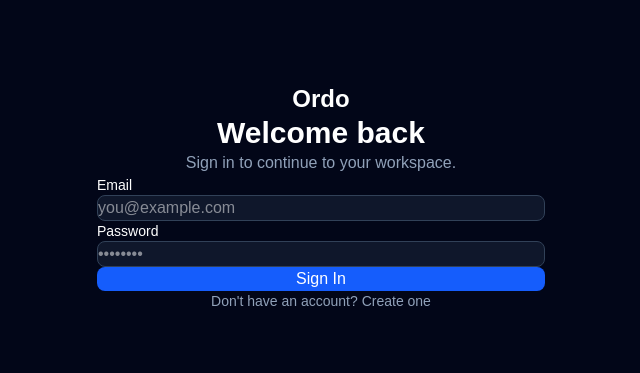
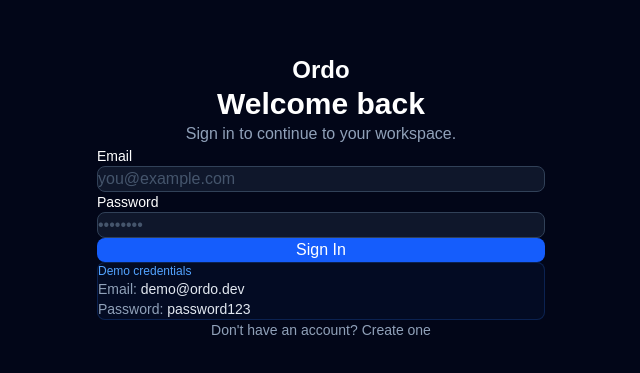
Before and after one commit to Omar-webcloud/Ordo, a Next.js app: page /login in a window 1280 px wide. Shown: the part 203-576 px from the top of the page, without its empty margins (319-959 px from the left). Built offline with nearby package versions, Linux system fonts and the light colour scheme.

Commit message:
Chore: integrate mock auth for testing

```diff
--- a/app/dashboard/page.tsx
+++ b/app/dashboard/page.tsx
@@ -1,20 +1,51 @@
+"use client";
+
 import Link from "next/link";
+import { useEffect, useState } from "react";
+
+import ProtectedRoute from "../../components/auth/ProtectedRoute";
+import {
+  getStoredUser,
+  logout,
+} from "../../lib/auth";
 
 export default function DashboardPage() {
+  const [userName, setUserName] = useState("User");
+
+  useEffect(() => {
+    const user = getStoredUser();
+
+    if (user) {
+      setUserName(user.name);
+    }
+  }, []);
+
+  const handleLogout = () => {
+    logout();
+    window.location.href = "/login";
+  };
+
   return (
+    <ProtectedRoute>
       <main className="min-h-screen bg-slate-950 text-white">
         <header className="border-b border-slate-800">
           <div className="mx-auto flex max-w-7xl items-center justify-between px-6 py-5">
-          <Link href="/" className="text-2xl font-bold">
+            <Link
+              href="/"
+              className="text-2xl font-bold"
+            >
               Ordo
             </Link>
 
             <div className="flex items-center gap-4">
-            <span className="text-sm text-slate-400">
-              Welcome back
+              <span className="hidden text-sm text-slate-400 sm:block">
+                Welcome, {userName}
               </span>
 
-            <button className="rounded-lg border border-slate-700 px-4 py-2 text-sm hover:bg-slate-900">
+              <button
+                onClick={handleLogout}
+                className="rounded-lg border border-slate-700 px-4 py-2 text-sm transition hover:bg-slate-900"
+              >
                 Logout
               </button>
             </div>
@@ -23,7 +54,10 @@
 
         <section className="mx-auto max-w-7xl px-6 py-10">
           <div>
-          <h1 className="text-3xl font-bold">Dashboard</h1>
+            <h1 className="text-3xl font-bold">
+              Dashboard
+            </h1>
+
             <p className="mt-2 text-slate-400">
               Overview of your projects and tasks.
             </p>
@@ -31,24 +65,41 @@
 
           <div className="mt-8 grid gap-6 sm:grid-cols-3">
             <div className="rounded-xl border border-slate-800 bg-slate-900 p-6">
-            <p className="text-sm text-slate-400">Projects</p>
-            <p className="mt-2 text-3xl font-bold">0</p>
+              <p className="text-sm text-slate-400">
+                Projects
+              </p>
+
+              <p className="mt-2 text-3xl font-bold">
+                0
+              </p>
             </div>
 
             <div className="rounded-xl border border-slate-800 bg-slate-900 p-6">
-            <p className="text-sm text-slate-400">Active Tasks</p>
-            <p className="mt-2 text-3xl font-bold">0</p>
+              <p className="text-sm text-slate-400">
+                Active Tasks
+              </p>
+
+              <p className="mt-2 text-3xl font-bold">
+                0
+              </p>
             </div>
 
             <div className="rounded-xl border border-slate-800 bg-slate-900 p-6">
-            <p className="text-sm text-slate-400">Completed</p>
-            <p className="mt-2 text-3xl font-bold">0</p>
+              <p className="text-sm text-slate-400">
+                Completed
+              </p>
+
+              <p className="mt-2 text-3xl font-bold">
+                0
+              </p>
             </div>
           </div>
 
           <div className="mt-10">
             <div className="flex items-center justify-between">
-            <h2 className="text-xl font-semibold">Your Projects</h2>
+              <h2 className="text-xl font-semibold">
+                Your Projects
+              </h2>
 
               <Link
                 href="/dashboard/projects"
@@ -73,5 +124,6 @@
           </div>
         </section>
       </main>
+    </ProtectedRoute>
   );
 }
--- a/app/login/page.tsx
+++ b/app/login/page.tsx
@@ -1,61 +1,142 @@
+"use client";
+
 import Link from "next/link";
+import { useState } from "react";
+import { useRouter } from "next/navigation";
+
+import Input from "../../components/ui/Input";
+import Button from "../../components/ui/Button";
+import { setAuth } from "../../lib/auth";
+import { mockLogin } from "../../lib/mockAuth";
 
 export default function LoginPage() {
+  const router = useRouter();
+
+  const [email, setEmail] = useState("");
+  const [password, setPassword] = useState("");
+
+  const [error, setError] = useState("");
+  const [loading, setLoading] = useState(false);
+
+  const handleSubmit = async (
+    event: React.FormEvent<HTMLFormElement>
+  ) => {
+    event.preventDefault();
+
+    setError("");
+    setLoading(true);
+
+    try {
+      /*
+       * Temporary mock authentication.
+       *
+       * Later this will become:
+       *
+       * const response = await loginUser({
+       *   email,
+       *   password,
+       * });
+       */
+
+      const result = mockLogin(email, password);
+
+      setAuth(result.token, result.user);
+
+      router.push("/dashboard");
+      router.refresh();
+    } catch (error) {
+      setError(
+        error instanceof Error
+          ? error.message
+          : "Unable to sign in"
+      );
+    } finally {
+      setLoading(false);
+    }
+  };
+
   return (
     <main className="flex min-h-screen items-center justify-center bg-slate-950 px-6 text-white">
       <div className="w-full max-w-md">
         <div className="mb-8 text-center">
-          <Link href="/" className="text-2xl font-bold">
+          <Link
+            href="/"
+            className="text-2xl font-bold"
+          >
             Ordo
           </Link>
 
-          <h1 className="mt-6 text-3xl font-bold">Welcome back</h1>
+          <h1 className="mt-6 text-3xl font-bold">
+            Welcome back
+          </h1>
 
           <p className="mt-2 text-slate-400">
             Sign in to continue to your workspace.
           </p>
         </div>
 
-        <form className="space-y-5">
-          <div>
-            <label
-              htmlFor="email"
-              className="mb-2 block text-sm font-medium"
+        <form
+          onSubmit={handleSubmit}
+          className="space-y-5"
         >
-              Email
-            </label>
-
-            <input
+          <Input
             id="email"
+            label="Email"
             type="email"
             placeholder="you@example.com"
-              className="w-full rounded-lg border border-slate-700 bg-slate-900 px-4 py-3 outline-none transition focus:border-blue-500"
+            value={email}
+            onChange={(event) =>
+              setEmail(event.target.value)
+            }
+            required
           />
-          </div>
 
-          <div>
-            <label
-              htmlFor="password"
-              className="mb-2 block text-sm font-medium"
-            >
-              Password
-            </label>
-
-            <input
+          <Input
             id="password"
+            label="Password"
             type="password"
             placeholder="••••••••"
-              className="w-full rounded-lg border border-slate-700 bg-slate-900 px-4 py-3 outline-none transition focus:border-blue-500"
+            value={password}
+            onChange={(event) =>
+              setPassword(event.target.value)
+            }
+            required
           />
+
+          {error && (
+            <div className="rounded-lg border border-red-500/20 bg-red-500/10 px-4 py-3 text-sm text-red-400">
+              {error}
             </div>
+          )}
 
-          <button
+          <Button
             type="submit"
-            className="w-full rounded-lg bg-blue-600 px-4 py-3 font-medium transition hover:bg-blue-500"
+            loading={loading}
+            className="w-full"
           >
             Sign In
-          </button>
+          </Button>
         </form>
+
+        <div className="mt-6 rounded-lg border border-blue-500/20 bg-blue-500/5 p-4">
+          <p className="text-xs font-medium text-blue-400">
+            Demo credentials
+          </p>
+
+          <p className="mt-2 text-sm text-slate-400">
+            Email:{" "}
+            <span className="text-slate-200">
+              demo@ordo.dev
+            </span>
+          </p>
+
+          <p className="mt-1 text-sm text-slate-400">
+            Password:{" "}
+            <span className="text-slate-200">
+              password123
+            </span>
+          </p>
+        </div>
 
         <p className="mt-6 text-center text-sm text-slate-400">
           Don't have an account?{" "}
--- /dev/null
+++ b/components/auth/ProtectedRoute.tsx
@@ -0,0 +1,56 @@
+"use client";
+
+import { useEffect, useState } from "react";
+import { useRouter } from "next/navigation";
+
+import {
+  getStoredUser,
+  isAuthenticated,
+} from "../../lib/auth";
+
+type ProtectedRouteProps = {
+  children: React.ReactNode;
+};
+
+export default function ProtectedRoute({
+  children,
+}: ProtectedRouteProps) {
+  const router = useRouter();
+
+  const [checking, setChecking] = useState(true);
+  const [authenticated, setAuthenticated] =
+    useState(false);
+
+  useEffect(() => {
+    const authenticated = isAuthenticated();
+    const user = getStoredUser();
+
+    if (!authenticated || !user) {
+      router.replace("/login");
+      return;
+    }
+
+    setAuthenticated(true);
+    setChecking(false);
+  }, [router]);
+
+  if (checking) {
+    return (
+      <main className="flex min-h-screen items-center justify-center bg-slate-950 text-white">
+        <div className="text-center">
+          <div className="mx-auto h-8 w-8 animate-spin rounded-full border-2 border-slate-700 border-t-blue-500" />
+
+          <p className="mt-4 text-sm text-slate-400">
+            Checking authentication...
+          </p>
+        </div>
+      </main>
+    );
+  }
+
+  if (!authenticated) {
+    return null;
+  }
+
+  return <>{children}</>;
+}
--- a/lib/auth.ts
+++ b/lib/auth.ts
@@ -7,8 +7,15 @@
   token: string,
   user: User
 ) => {
+  if (typeof window === "undefined") {
+    return;
+  }
+
   localStorage.setItem(TOKEN_KEY, token);
-  localStorage.setItem(USER_KEY, JSON.stringify(user));
+  localStorage.setItem(
+    USER_KEY,
+    JSON.stringify(user)
+  );
 };
 
 export const getToken = () => {
@@ -42,6 +49,10 @@
 };
 
 export const logout = () => {
+  if (typeof window === "undefined") {
+    return;
+  }
+
   localStorage.removeItem(TOKEN_KEY);
   localStorage.removeItem(USER_KEY);
 };
--- /dev/null
+++ b/lib/mockAuth.ts
@@ -0,0 +1,30 @@
+import type { User } from "../types/user";
+
+export const MOCK_EMAIL = "demo@ordo.dev";
+export const MOCK_PASSWORD = "password123";
+
+export const mockUser: User = {
+  id: "mock-user-001",
+  name: "Demo User",
+  email: MOCK_EMAIL,
+  role: "user",
+  createdAt: new Date().toISOString(),
+  updatedAt: new Date().toISOString(),
+};
+
+export const mockLogin = (
+  email: string,
+  password: string
+) => {
+  if (
+    email !== MOCK_EMAIL ||
+    password !== MOCK_PASSWORD
+  ) {
+    throw new Error("Invalid email or password");
+  }
+
+  return {
+    token: "mock-jwt-token",
+    user: mockUser,
+  };
+};
```
Lines whose indentation alone changed are shown as unchanged.
